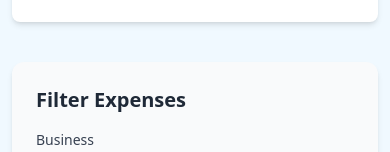
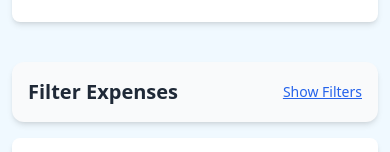
Before and after one commit to RatanLLC/profitchecker, a React (Create React App) app: page /all-expenses in a window 390 px wide. Shown: the part 470-622 px from the top of the page. Built offline with nearby package versions, Linux system fonts and the light colour scheme; no server answers; the database is empty.

Commit message:
Update AllExpenses.jsx

```diff
--- a/src/pages/AllExpenses.jsx
+++ b/src/pages/AllExpenses.jsx
@@ -40,6 +40,9 @@ export default function AllExpenses() {
 	// Loading states
 	const [loading, setLoading] = useState(false);
 	const [submitting, setSubmitting] = useState(false);
+
+	// Mobile filter state
+	const [isMobileFilterOpen, setIsMobileFilterOpen] = useState(false);
 
 	useEffect(() => {
 		fetchBusinesses();
@@ -249,12 +252,26 @@ export default function AllExpenses() {
 				</button>
 			</div>
 
-			{/* Filter Expenses */}
-			<div className='bg-gray-50 p-6 rounded-xl shadow-md mb-4'>
-				<h4 className='text-xl font-semibold mb-4 text-gray-800'>
+
+			{/* Filter Expenses Header */}
+			<div className='bg-gray-50 p-4 rounded-xl shadow-md mb-4 md:p-6'>
+				<div className='flex justify-between items-center md:block'>
+					<h4 className='text-xl font-semibold text-gray-800 mb-0 md:mb-4'>
 						Filter Expenses
 					</h4>
+					{/* Toggle button visible only on small devices */}
+					<button
+						onClick={() => setIsMobileFilterOpen(!isMobileFilterOpen)}
+						className='md:hidden text-sm text-blue-600 underline'>
+						{isMobileFilterOpen ? 'Hide Filters' : 'Show Filters'}
+					</button>
+				</div>
 
+				{/* Collapsible section */}
+				<div
+					className={`${
+						isMobileFilterOpen ? 'block' : 'hidden'
+					} md:block mt-4`}>
 					<div className='grid sm:grid-cols-1 md:grid-cols-3 gap-6'>
 						{/* Business Filter */}
 						<div className='flex flex-col'>
@@ -300,6 +317,7 @@ export default function AllExpenses() {
 									onChange={(e) => setEndDate(e.target.value)}
 									className='pl-10 pr-3 py-2 border border-gray-300 rounded-lg w-full focus:outline-none focus:ring-2 focus:ring-blue-500'
 								/>
+							</div>
 						</div>
 					</div>
 				</div>
```
Lines whose indentation alone changed are shown as unchanged.
